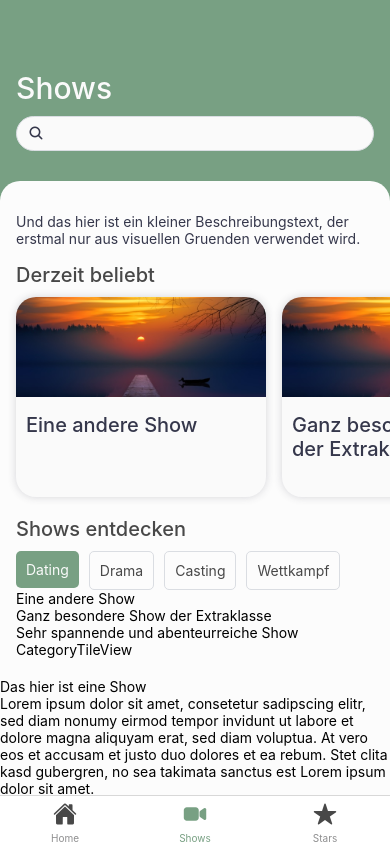
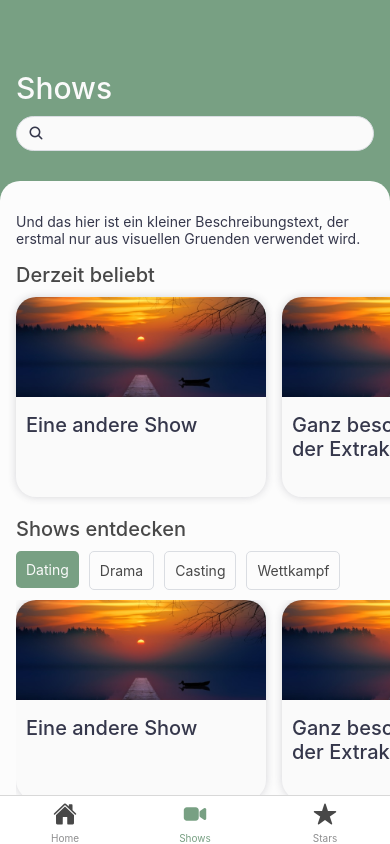
Before and after one commit to aajuu19/my-tv, a React Native app: screen /Shows in a window 390 px wide. Built offline with nearby package versions, Linux system fonts and the light colour scheme.

Commit message:
improve category section

```diff
--- a/features/shows/presentation/views/category-tile-view.tsx
+++ b/features/shows/presentation/views/category-tile-view.tsx
@@ -1,6 +1,6 @@
-import { StyleSheet, Text, View } from "react-native";
+import { ScrollView, StyleSheet, Text, View } from "react-native";
 import { useCategoryTilesViewModel } from "../view-models";
-import { Button, Headline } from "@/components";
+import { Button, Card, Headline } from "@/components";
 import { useMemo, useState } from "react";
 import { StyleDefaults } from "@/configs";
 
@@ -37,25 +37,36 @@ export const CategoryTileView = () => {
         })}
       </View>
 
-      {categoryShows?.map((show) => {
-        return (
-          <View key={show.name}>
-            <Text>{show.name}</Text>
-          </View>
-        );
-      })}
-      <Text>CategoryTileView</Text>
+      <ScrollView
+        horizontal
+        showsHorizontalScrollIndicator={false}
+        style={styles.showsContainer}
+      >
+        {categoryShows?.map((show) => {
+          return (
+            <Card
+              title={show.name}
+              key={show.name}
+              style={{ marginRight: StyleDefaults["space-md"] }}
+            />
+          );
+        })}
+      </ScrollView>
     </View>
   );
 };
 
 const styles = StyleSheet.create({
   container: {
-    marginHorizontal: StyleDefaults["space-md"],
+    marginLeft: StyleDefaults["space-md"],
     marginVertical: StyleDefaults["space-lg"],
   },
   categoryButtons: {
     flexDirection: "row",
     marginTop: StyleDefaults["space-sm"],
   },
+  showsContainer: {
+    marginTop: StyleDefaults["space-sm"],
+    overflow: "visible",
+  },
 });
--- a/features/shows/presentation/views/shows-overview-view.tsx
+++ b/features/shows/presentation/views/shows-overview-view.tsx
@@ -1,4 +1,4 @@
-import { StyleSheet, Text, View } from "react-native";
+import { ScrollView, StyleSheet, Text } from "react-native";
 import { Colors, StyleDefaults } from "@/configs";
 import { Header, Headline, CustomTextInput, Body } from "@/components";
 import { PopularView } from "./popular-view";
@@ -11,7 +11,7 @@ export const ShowsOverviewView = () => {
 
   return (
     <>
-      <View style={styles.container}>
+      <ScrollView contentContainerStyle={styles.container}>
         <Header>
           <Headline content="Shows" as="h1" style={{ color: Colors.light }} />
           <CustomTextInput
@@ -35,7 +35,7 @@ export const ShowsOverviewView = () => {
           <CategoryTileView />
           <ShowView />
         </Body>
-      </View>
+      </ScrollView>
     </>
   );
 };
```
